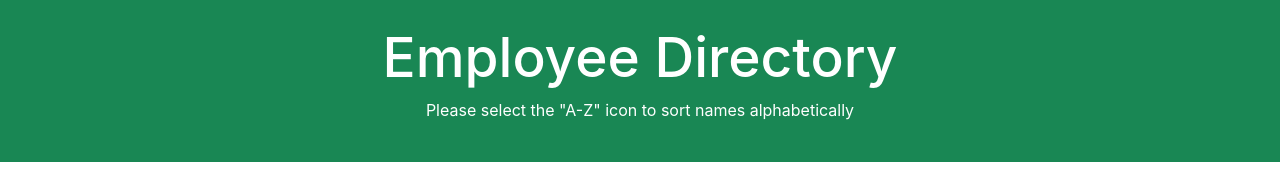
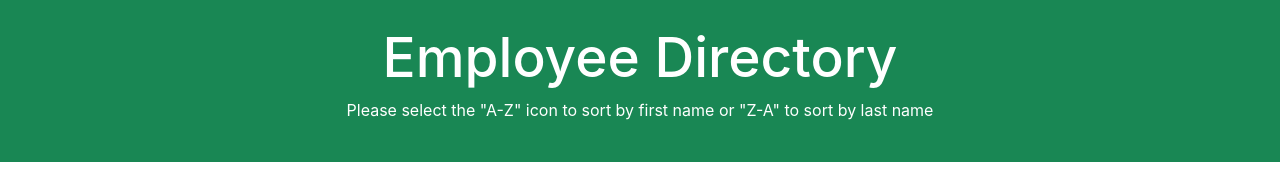
Before and after one commit to KPetiote/React-Employee-Directory, a React (Create React App) app: page / in a window 1280 px wide. Shown: the top 182 px of the page. Built offline with nearby package versions, Linux system fonts and the light colour scheme; no server answers.

Commit message:
Modified scr/components/Header.js

```diff
--- a/src/components/Header.js
+++ b/src/components/Header.js
@@ -7,7 +7,8 @@ function Header() {
     return (
         <div className="text-center bg-success p-4">
             <h1 style={{ fontSize: 55, color: "white" }}>Employee Directory</h1>
-            <p style={{ color: "white" }}>Please select the "A-Z" icon to sort names alphabetically</p>
+            <p style={{ color: "white" }}>Please select the "A-Z" icon to sort by first name or "Z-A" to sort by last name</p>
+
         </div>
     )
 }
```
